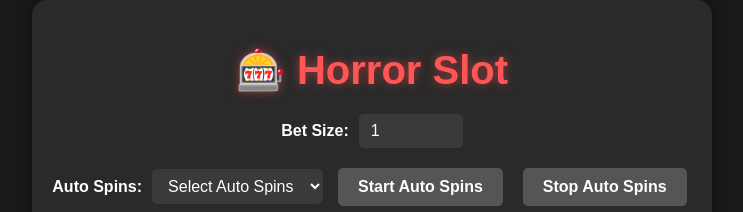
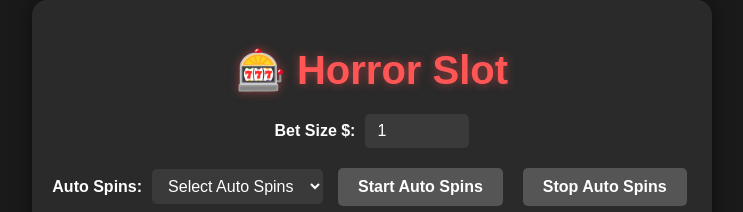
Before and after one commit to lxthvl/horror-slotx, a React (Create React App) app: page / in a window 1280 px wide. Shown: the top 212 px of the page, without its empty margins (268-1011 px from the left). Built offline with nearby package versions, Linux system fonts and the light colour scheme.

Commit message:
Update App.js

```diff
--- a/src/App.js
+++ b/src/App.js
@@ -212,7 +212,7 @@ function App() {
 
       {/* Bet Size Selector */}
       <div className="bet-selector">
-        <label htmlFor="bet-size">Bet Size:</label>
+        <label htmlFor="bet-size">Bet Size $:</label>
         <input
           type="number"
           id="bet-size"
```
